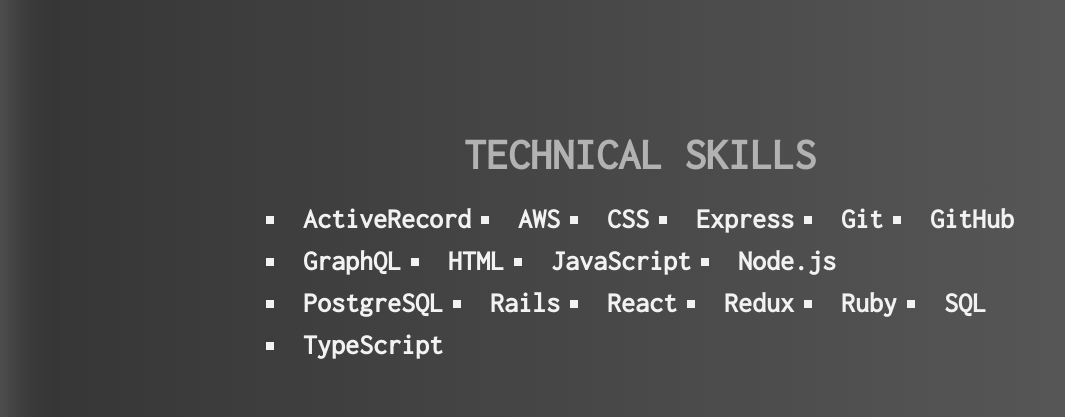
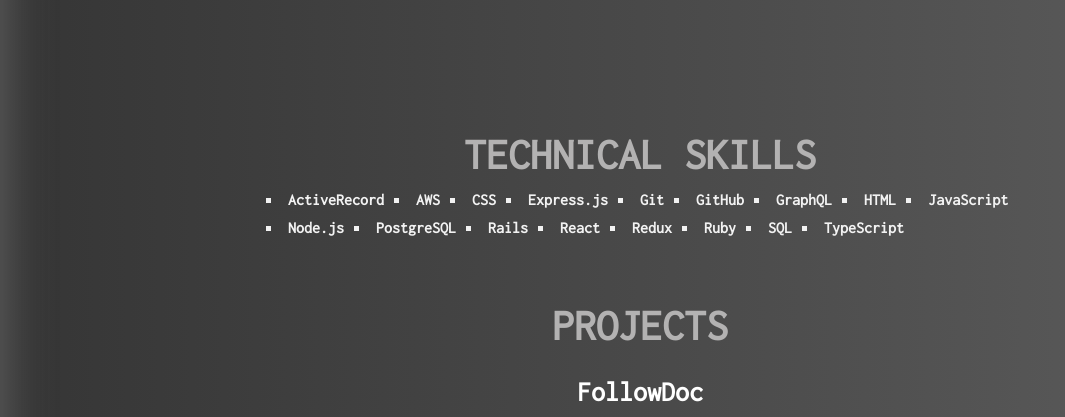
Before and after one commit to cohenoa33/portfolio, a React (Create React App) app: page / in a window 1280 px wide. Shown: the part 828-1245 px from the top of the page, without its empty margins (0-1065 px from the left). Built offline with nearby package versions, Linux system fonts and the light colour scheme.

Commit message:
update titles and fonr size to be reponsive

```diff
--- a/src/App.css
+++ b/src/App.css
@@ -69,10 +69,15 @@
   font-weight: bold;
   margin-top: 50px;
   margin-bottom: 0px;
+  text-align: center;
+
+}
+.lastName {
+  display: inline-block;
 }
 #about h2 {
   font-size: 2rem;
-  font-weight: bold;
+  font-weight: bold; text-align: center;
 }
 .about {
   width: 60%;
@@ -209,6 +214,8 @@
   color: #f2f2f2;
   text-align: center;
   padding-top: 50px;
+
+
 }
 
 .skills {
@@ -219,6 +226,8 @@
   font-size: 1.75em;
   max-width: 60%;
   overflow: auto;
+
+
 }
 .skills-item {
   margin-bottom: -10px;
@@ -396,6 +405,7 @@
     font-size: 3rem;
     font-weight: bold;
   }
+
   #about h2 {
     font-size: 1.5rem;
     font-weight: bold;
@@ -420,4 +430,7 @@
   .contact {
     width: 70%;
   }
+  .skills{
+    font-size:100%;
+  }
 }
--- a/src/components/Home.js
+++ b/src/components/Home.js
@@ -5,7 +5,9 @@
   return (
     <section id="about">
       <br />
-      <h1>NOA RABIN-COHEN</h1>
+      <h1>
+        NOA <span className="lastName">RABIN-COHEN</span>
+      </h1>
       <h2>SOFTWARE DEVELOPER</h2>
       <div className="about">
         <div className="about-text">
--- a/src/information.js
+++ b/src/information.js
@@ -116,7 +116,7 @@
       name: "Rails"
     },
     {
-      name: "Express"
+      name: "Express.js"
     },
     {
       name: "TypeScript"
```
Also changed, not shown: 1 other file (tests, documents, lock files or other folders).
